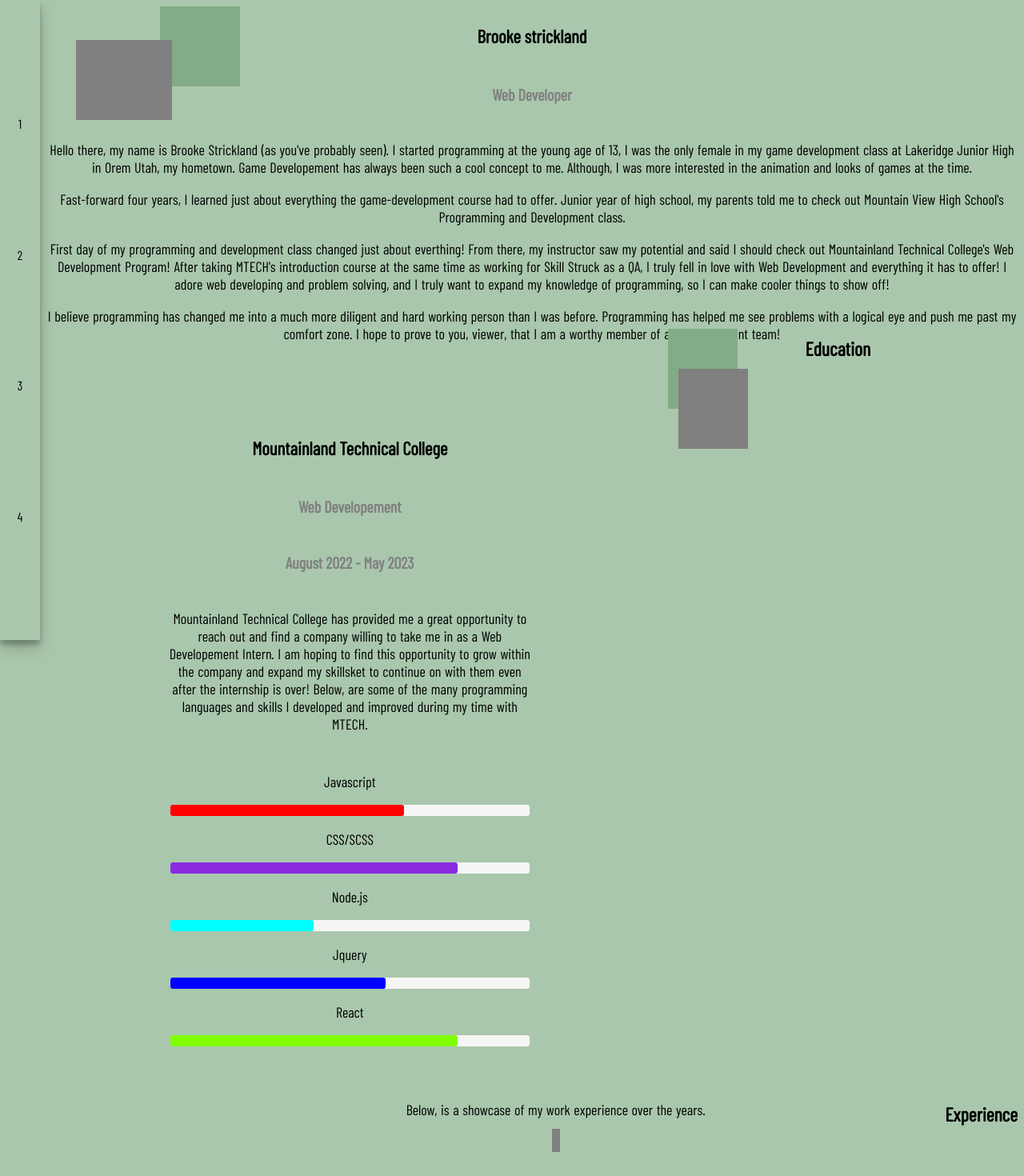
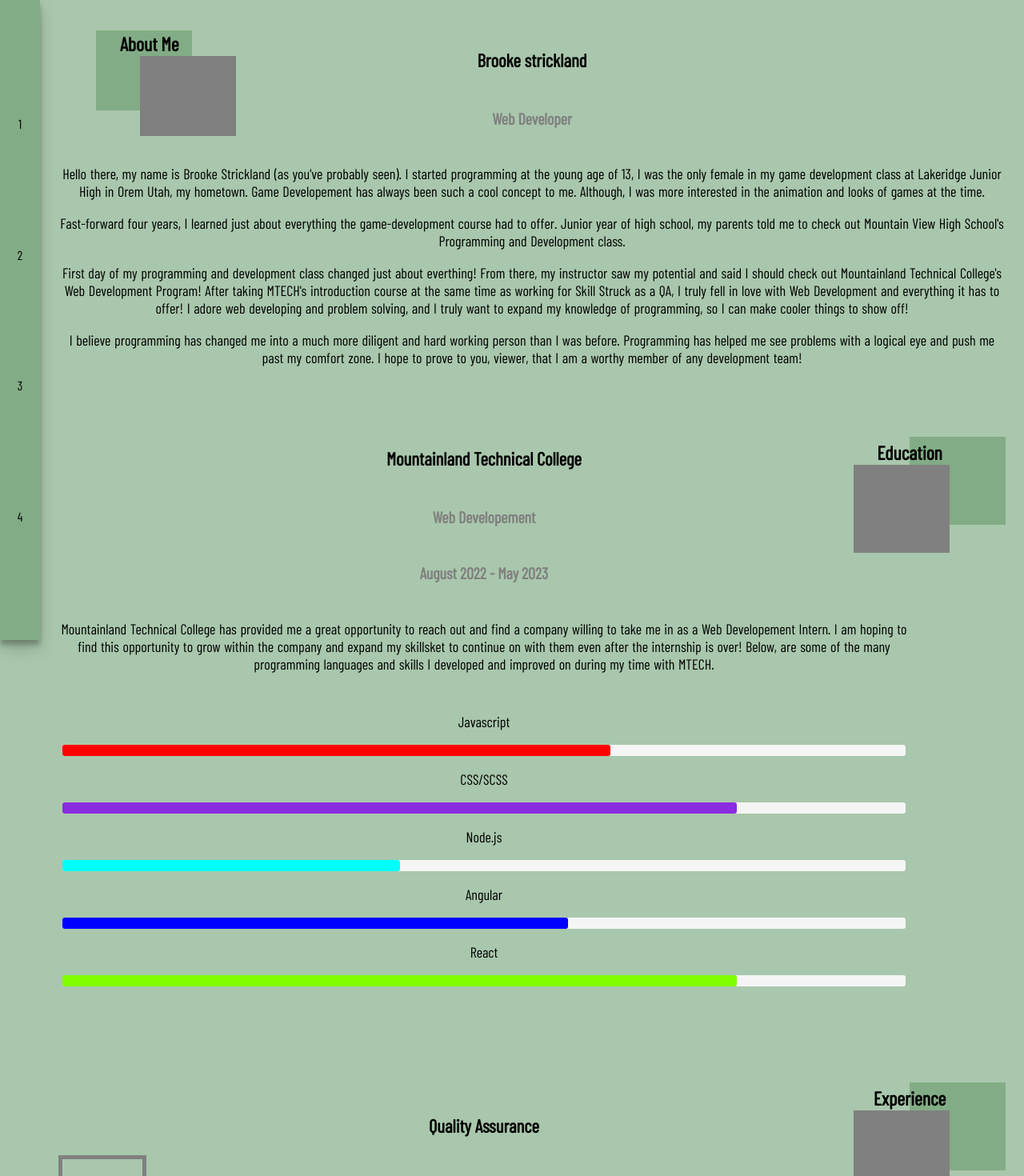
Before and after one commit to BrookeStricklandMTEC/portfolio-website, a React (Create React App) app: page /about-me in a window 1280 px wide. Shown: the top 1470 px of the page at 80% size. Built offline with nearby package versions, Linux system fonts and the light colour scheme.

Commit message:
push pull

```diff
--- a/src/components/About.jsx
+++ b/src/components/About.jsx
@@ -16,10 +16,10 @@ function About() {
                 {/* flex center wont work, get help to try to center heap-p-flex */}
 
                 <div className="hea-p-flex">
-                    <div className="aboutMeLogoContainer">
+                    <div className="logo-container">
                         <h2 id="jump-about" className="head-wrap"> About Me </h2>
-                        <div className="box1"/>
-                        <div className="box2"/>
+                        <div className="box1" />
+                        <div className="box2" />
                     </div>
 
                     <div className="about-d">
@@ -59,10 +59,11 @@ function About() {
 
                 <div className="hea-p-flex-end">
 
+                <div className="logo-container">
                     <div className="box3"> </div>
                     <div className="box4"> </div>
-
                     <h2 id="jump-edu" className="head-wrap"> Education </h2>
+                </div>
 
                     <div className="about-d-2">
                         <i> </i>
@@ -73,7 +74,7 @@ function About() {
                             Mountainland Technical College has provided me a great opportunity to reach out and find a company willing to take me in as a Web Developement Intern.
                             I am hoping to find this opportunity to grow within the company and expand my skillsket to continue on with them even after the internship is over!
 
-                            Below, are some of the many programming languages and skills I developed and improved during my time with MTECH.
+                            Below, are some of the many programming languages and skills I developed and improved on during my time with MTECH.
                         </p>
 
                         <div className="skill-wrapper">
@@ -100,7 +101,7 @@ function About() {
                             </div>
 
                             <div className="skill-cont">
-                                <p> Jquery </p>
+                                <p> Angular </p>
                                 <div className="skill-back">
                                     <div className="skills jquery">  </div>
                                 </div>
@@ -120,14 +121,19 @@ function About() {
 
                 <div className="hea-p-flex-end">
 
+
+                <div className="logo-container">
+                    <div className="box3"> </div>
+                    <div className="box4"> </div>
                     <h2 id="jump-exp" className="head-wrap"> Experience </h2>
+
+                </div>
 
                     <div className="about-d-3">
 
-                        <p> Below, is a showcase of my work experience over the years. </p>
 
-                        <image src='./images/skillstruck.png' className="exp-img" width={'100px'} height={'100px'}/>
                         <h3> Quality Assurance </h3>
+                        <image src='./images/skillstruck.png' className="exp-img" width={'100px'} height={'100px'} />
                         <h6> Skill Struck </h6>
                         <h6> January 2022 - May 2022 </h6>
 
@@ -144,8 +150,8 @@ function About() {
                             This gave me a first hand experience with programming that I will never forget.
                         </p>
 
-                        <image src='./images/fluentsolar.png' className="exp-img"/>
                         <h3> Technical Support </h3>
+                        <image src='./images/fluentsolar.png' className="exp-img" />
                         <h6> Fluent Solar </h6>
                         <h6> January 2022 - August 2022 </h6>
 
@@ -155,8 +161,8 @@ function About() {
                             Everyday, customers would call in needing to troubleshoot their solar system, I was that helping hand for them on a small team of two.
                         </p>
 
-                        <image src='./images/ppc.png' className="exp-img"/>
                         <h3> Customer Service Representative </h3>
+                        <image src='./images/ppc.png' className="exp-img" />
                         <h6> Preventive Pest Control </h6>
                         <h6> August 2022 - Present </h6>
 
@@ -172,18 +178,20 @@ function About() {
 
                 </div>
 
-                <div className="hea-p-flex">
+                <div className="hea-p-flex media-div">
+
+                <div className="logo-container">
+                    <div className="box1"> </div>
                     <div className="box5"> </div>
-                    <div className="box6"> </div>
-
                     <h2 id="jump-med" className="head-wrap"> Media  </h2>
+                </div>
 
                     <div className="about-d-4">
                         <h3> follow me! </h3>
                         <h3> LinkedIn </h3>
-                        <img src="./images/linked.png" className="med-img"/>
+                        <img src="./images/linked.png" className="med-img" />
                         <h3> GitHub </h3>
-                        <img src="./images/linked.png" className="med-img"/>
+                        <img src="./images/linked.png" className="med-img" />
 
                         <h3> Other? </h3>
                         <i> </i>
@@ -207,4 +215,5 @@ function About() {
         </footer>
     </>
 }
-export default About
+
+export default About;
--- a/src/components/styles/About.css
+++ b/src/components/styles/About.css
@@ -22,7 +22,7 @@ p {
     position: fixed;
 	display: flex;
     height: 100%;
-    background-color: #a9c7ac;
+    background-color: #82ac85;
     justify-content: space-evenly;
     margin: 0;
     align-items: center;
@@ -38,9 +38,8 @@ p {
 
 #jump-about {
     position: absolute;
-	bottom: 15px;
-	right: 115px;
-    z-index: 1;
+	top: 20px;
+	left: 100px;
 }
 
 .aboutLogoMeContainer{
@@ -48,14 +47,14 @@ p {
     width: 200px;
     height: 200px;
 }
+
 .box1 {
     position: absolute;
-	width: 100px;
+	width: 120px;
 	height: 100px;
 	background-color: #82ac85;
 	z-index: 1;
-	left: 150px;
-
+	left: 70px;
 }
 
 .box2 {
@@ -64,8 +63,8 @@ p {
 	height: 100px;
 	background-color: gray;
 	z-index: 1;
-	top: 50px;
-	left: 45px;
+	top: 70px;
+	left: 125px;
 }
 
 .about-d {
@@ -81,48 +80,43 @@ p {
 	display: flex;
 	flex-direction: row;
 	text-align: center;
-	/* margin: 50px 150px 200px 0px; */
+	margin: 30px 15px 30px 15px;
 }
 
 .hea-p-flex-end {
 	display: flex;
 	flex-direction: row-reverse;
 	text-align: center;
-	margin: 0px 0px 0px 150px;
-}
-
-.hea-p-flex-end h3 {
-	margin-top: 100px;
+	margin: 30px 15px 30px 15px
 }
 
 #jump-edu {
-	bottom: 45px;
-	right: 10px;
+	right: 60px;
+	bottom:	14.063rem;
 }
 
 .box3 {
-	width: 500px;
-	height: 100px;
+	width: 120px;
+	height: 110px;
 	background-color: #82ac85;
 	z-index: 1;
+	position: relative;
+	top: 10px;
 	bottom: 35px;
-	right: 350px;
-	position: relative;
 }
 
 .box4 {
-	width: 500px;
-	height: 100px;
+	width: 120px;
+	height: 110px;
 	background-color: gray;
-	top: 15px;
-	right: 250px;
-	z-index: 1;
+	z-index: 2;
 	position: relative;
+	bottom: 65px;
+	right: 70px;
 }
 
 .about-d-2 {
 	text-align: center;
-	margin-right: 350px;
 }
 
 h3 {
@@ -136,42 +130,49 @@ h6 {
 
 .exp-img {
 	border: 5px solid gray;
+	display: flex;
+	width: 100px;
+	height: 100px;
 }
 
-.box5 {
-	width: 150px;
-	height: 100px;
-	background-color: #82ac85;
-	z-index: 1;
-	left: 80px;
-	position: relative;
+.about-d-3 h3 {
+	margin-top: 50px;
 }
 
-.box6 {
-	width: 150px;
-	height: 100px;
-	background-color: gray;
-	z-index: 2;
-	top: 35px;
-	position: relative;
+#jump-exp{
+	right: 60px;
+	bottom:	14.063rem;
 }
 
 #jump-med {
 	bottom: 15px;
-	right: 235px;
+	left: .5px;
+}
+
+.box5{
+	position: absolute;
+	width: 120px;
+	height: 100px;
+	background-color: gray;
+	z-index: 1;
+	bottom: 19.688rem;
 }
 
 .med-img {
-    align-self: 1/1;
-	width: 50px;
+	width: 80px;
 	height: 50px;
 }
 
 .about-d-4 {
 	display: flex;
-	flex-direction: row;
+	flex-direction: column;
 	align-items: center;
- }
+	margin-left: 300px;
+}
+.media-div{
+	display: flex;
+	justify-content: center;
+}
 
 /* -------------------Skill Bar---------------- */
 
@@ -223,7 +224,7 @@ footer {
 }
 
 footer img {
-	margin-top: 15px;
+	margin: 15px 0px 0px 40px;
 }
 
 .foot-lnk {
```
Also changed, not shown: public/images/linked.png (deleted), public/images/linkedin.png (added). Lines whose indentation alone changed are shown as unchanged.
